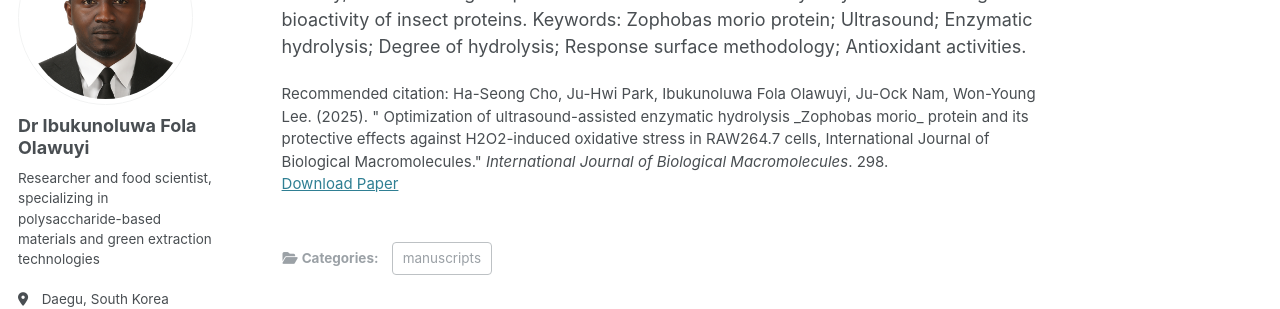
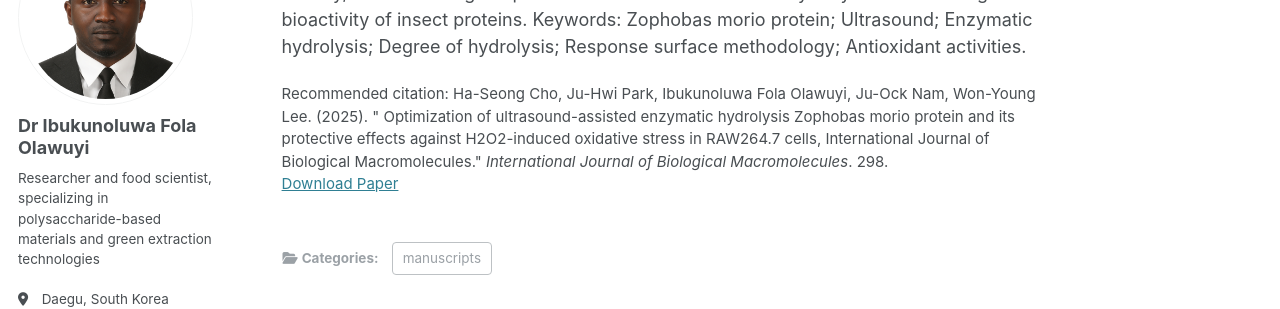
Before and after one commit to ibukunfola/ibukunfola.github.io, a Jekyll site: the page built from _publications/2025-04-01-optimization-ZMP.md, in a window 1280 px wide and 900 px high, scrolled down 564 px. Shown: the part 176-485 px from the top of the window. Built offline with Jekyll 4.4.1, drawn with Linux system fonts in a browser that asks for light colours; some web fonts are replaced.

```diff
--- a/_publications/2025-04-01-optimization-ZMP.md
+++ b/_publications/2025-04-01-optimization-ZMP.md
@@ -7,7 +7,7 @@ excerpt: 'This study proposed and optimized a novel method of ultrasound-assiste
 date: 2025-04-01
 venue: 'International Journal of Biological Macromolecules'
 paperurl: 'https://doi.org/10.1016/j.ijbiomac.2025.140111'
-citation: 'Ha-Seong Cho, Ju-Hwi Park, Ibukunoluwa Fola Olawuyi, Ju-Ock Nam, Won-Young Lee. (2025). &quot; Optimization of ultrasound-assisted enzymatic hydrolysis _Zophobas morio_ protein and its protective effects against H2O2-induced oxidative stress in RAW264.7 cells,
+citation: 'Ha-Seong Cho, Ju-Hwi Park, Ibukunoluwa Fola Olawuyi, Ju-Ock Nam, Won-Young Lee. (2025). &quot; Optimization of ultrasound-assisted enzymatic hydrolysis Zophobas morio protein and its protective effects against H2O2-induced oxidative stress in RAW264.7 cells,
 International Journal of Biological Macromolecules.&quot; <i>International Journal of Biological Macromolecules</i>. 298.'
 ---
 
```
